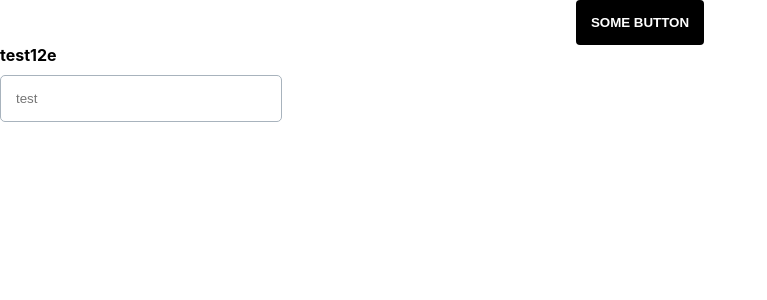
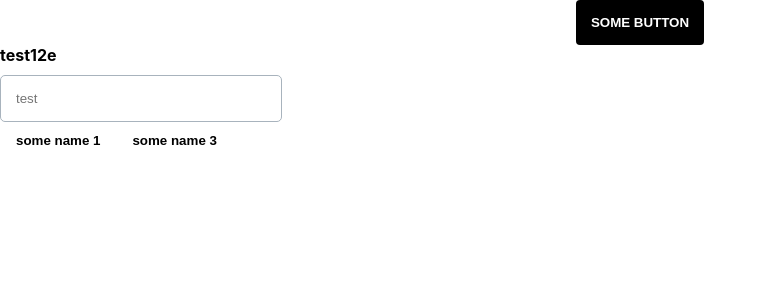
Before and after one commit to softwarehutpl/react-ui-components, a React (Create React App) app: page / in a window 1280 px wide. Shown: the top 300 px of the page, without its empty margins (0-767 px from the left). Built offline with nearby package versions, Linux system fonts and the light colour scheme.

Commit message:
Add breadcrumbs component #1

```diff
--- a/package.json
+++ b/package.json
@@ -22,6 +22,7 @@
     "node-sass": "^4.13.1",
     "react": "^16.13.1",
     "react-dom": "^16.13.1",
+    "react-router-dom": "^5.1.2",
     "react-scripts": "3.4.1",
     "react-test-renderer": "^16.13.1",
     "styled-components": "^5.0.1",
--- a/src/App.tsx
+++ b/src/App.tsx
@@ -3,8 +3,17 @@ import './App.scss';
 import { ThemeProvider } from 'styled-components';
 import theme from './common/theme';
 import { styleReorder } from './helpers/styleReorder';
+import Breadcrumbs from './components/atoms/Breadcrumbs/Breadcrumbs';
 import Button from './components/atoms/Button/Button';
 import Input from './components/atoms/Input/Input';
+
+const items = [{
+  name: 'some name 1', link: 'link',
+  }, {
+    name: 'some name 2', link: 'link-2',
+  }, {
+    name: 'some name 3', link: 'link-3',
+  }];
 
 function App() {
   const [value, setValue] = useState('');
@@ -33,6 +42,7 @@ function App() {
           label='test12e'
           width={250}
         />
+        <Breadcrumbs items={items} showOnlyBorderItems />
       </div>
     </ThemeProvider>
   );
--- a/src/components/atoms/Breadcrumbs/Breadcrumbs.tsx
+++ b/src/components/atoms/Breadcrumbs/Breadcrumbs.tsx
@@ -1,6 +1,55 @@
 import React from 'react';
+import styled from 'styled-components';
+import BreadcrumbsItem from './BreadcrumbsItem';
 
-export const Breadcrumbs: React.StatelessComponent<{}> = () => (
-  <div className="">Breadcrumbs
-  </div>
-);
+interface BreadcrumbsContainerProps {
+};
+
+interface BreadcrumbsProps extends BreadcrumbsContainerProps {
+  items: any;
+  showOnlyBorderItems: boolean;
+};
+
+export const BreadcrumbsContainer = styled.div<BreadcrumbsContainerProps>`
+  display: flex;
+  align-items: flex-start;
+  justify-content: flex-start;
+`;
+
+const Breadcrumbs = (props: BreadcrumbsProps) => {
+  return (
+    <BreadcrumbsContainer>
+      {props.items && props.items.length > 0 && props.items.map((item: any, index: number) => {
+        if (!props.showOnlyBorderItems || (props.showOnlyBorderItems &&
+          (index === 0 || index === props.items.length - 1))) {
+          return (<BreadcrumbsItem
+            key={item.link}
+            isActive={index === props.items.length - 1}
+            name={item.name}
+            link={item.link}
+            items={item.items} />)
+        }
+})}
+    </BreadcrumbsContainer>
+  )};
+
+const defaultProps = {
+  color: 'primary',
+  fontColor: '#000',
+  showOnlyBorderItems: false,
+  disabled: false,
+  className: '',
+  borderWidth: 1,
+  margin: 0,
+  padding: 15,
+  borderRadius: 5,
+  showPlaceholderOnFocus: false,
+  width: 200,
+  direction: 'column',
+  labelPosition: 'left',
+  backgroundColor: '#FFF',
+};
+
+Breadcrumbs.defaultProps = defaultProps;
+
+export default Breadcrumbs;
--- /dev/null
+++ b/src/components/atoms/Breadcrumbs/BreadcrumbsItem.tsx
@@ -0,0 +1,58 @@
+import React from 'react';
+import styled from 'styled-components';
+
+interface BreadcrumbsItemContainerProps {
+  // onClick: (e: any) => void;
+  link: string;
+  name: string;
+  items: any;
+  isActive: boolean;
+};
+
+interface BreadcrumbsItemButtonProps {
+  link: string;
+  name: string;
+  items: any;
+};
+
+interface BreadcrumbsProps extends BreadcrumbsItemContainerProps {
+  items: any;
+  link: string;
+  name: string;
+};
+
+export const BreadcrumbsItemContainer = styled.div<BreadcrumbsItemContainerProps>`
+  display: flex;
+  align-items: flex-start;
+  justify-content: flex-start;
+  padding: 10px;
+`;
+
+export const BreadcrumbsItemButton = styled.button<BreadcrumbsItemButtonProps>`
+  margin-bottom: 10px;
+  font-weight: bold;
+  outline: none;
+  border: none;
+  background-color: transparent;
+`;
+
+const BreadcrumbsItem = (props: BreadcrumbsProps) => {
+  const goToLink = (e: any) => {
+    console.log(e);
+    window.history.pushState(null, 'link', props.link);
+  }
+  return (
+    <BreadcrumbsItemContainer {...props}>
+      <BreadcrumbsItemButton {...props} onClick={goToLink}>
+        {props.name}
+      </BreadcrumbsItemButton>
+    </BreadcrumbsItemContainer>
+  )};
+
+const defaultProps = {
+  items: null,
+};
+
+BreadcrumbsItem.defaultProps = defaultProps;
+
+export default BreadcrumbsItem;
--- /dev/null
+++ b/src/declaration.d.ts
@@ -0,0 +1 @@
+declare module 'react-router-dom';
```
Also changed, not shown: 1 other file (tests, documents, lock files or other folders).
